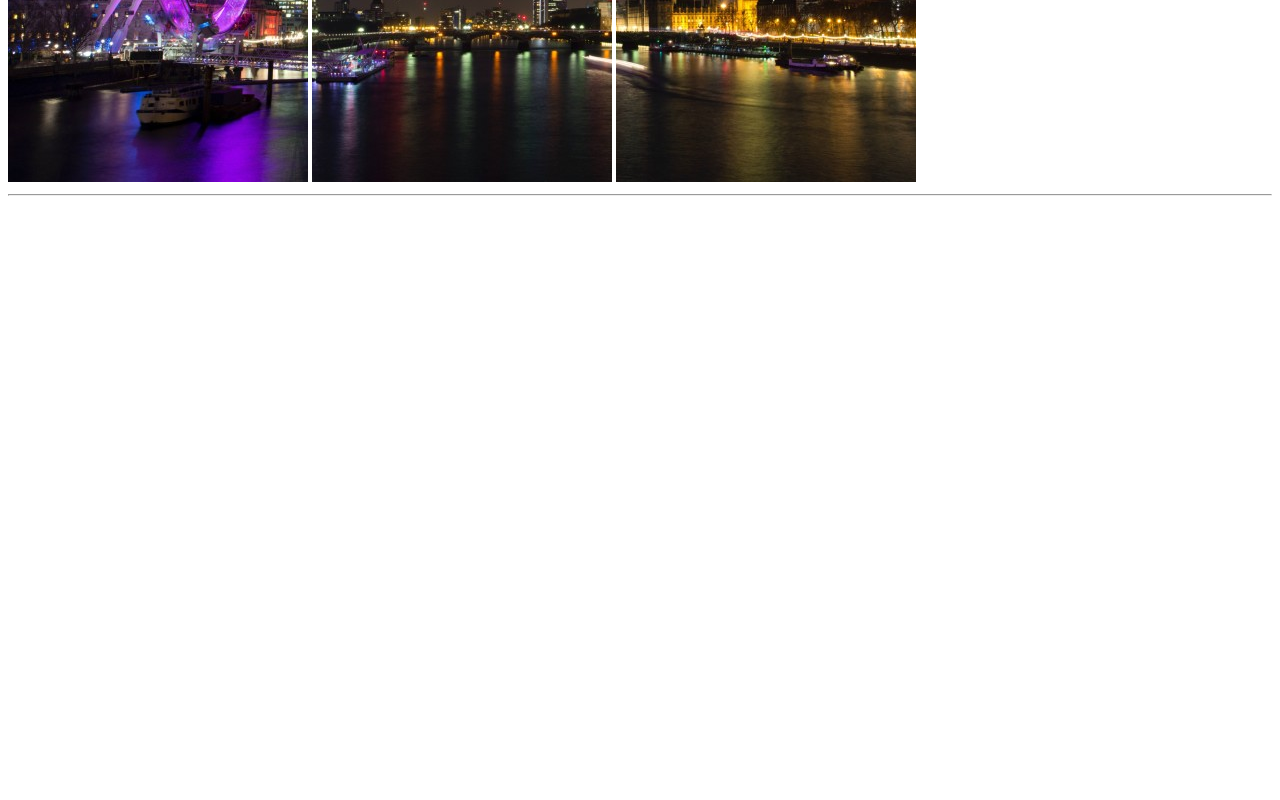
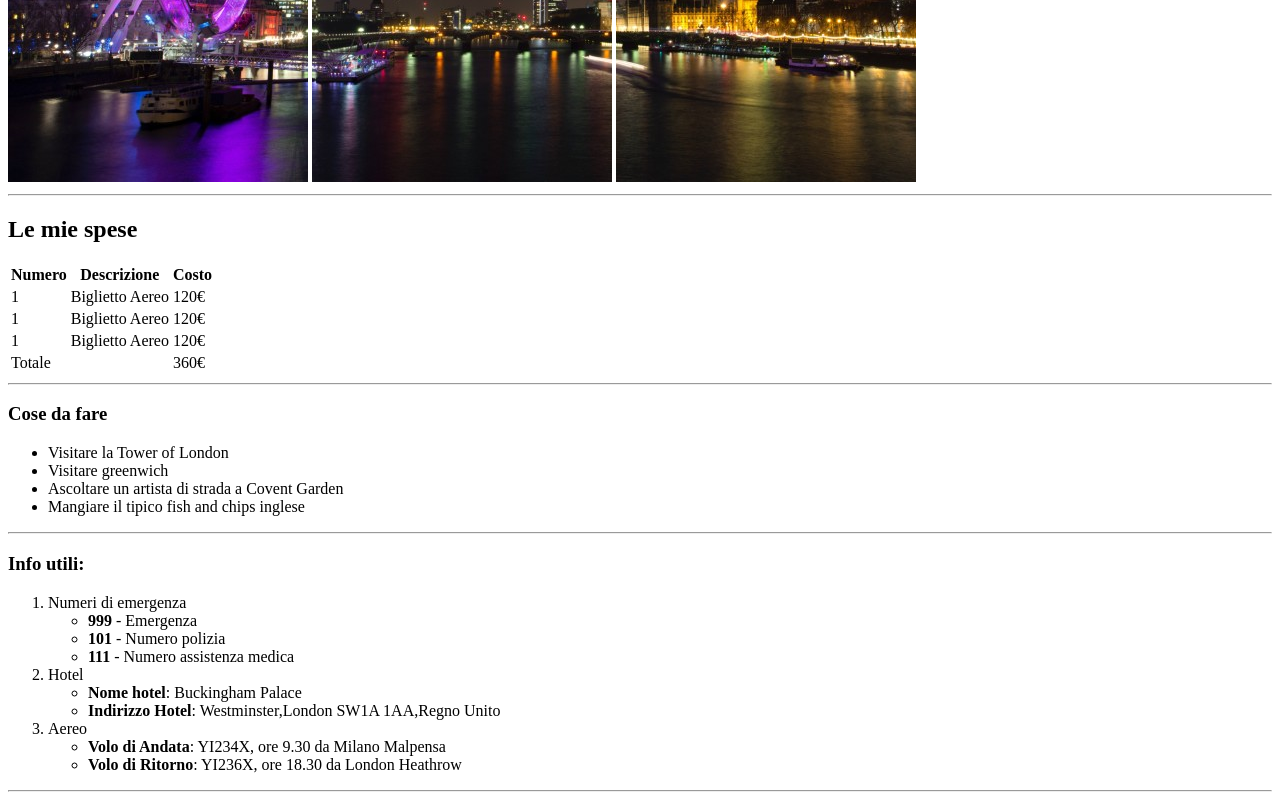
Before and after one commit to Steveh77/html-london-trip, a plain HTML site: page index.html in a window 1280 px wide. Shown: the part 498-1298 px from the top of the page. Before the commit the page ends 800 px from the top, so only its background shows below. Drawn offline with Linux system fonts and the light colour scheme.

Commit message:
added main

```diff
--- a/index.html
+++ b/index.html
@@ -14,6 +14,79 @@
         <img src="img/pexels-bill-emrich-230794-2.jpg" alt="pexels-bill">
     </header>
     <hr>
+    <main>
+        <section>
+            <!-- sezione "le mie spese" -->
+            <h2>Le mie spese</h2>
+            <table>
+                <tr>
+                    <th>Numero</th>
+                    <th>Descrizione</th>
+                    <th>Costo</th>
+                </tr>
+                <tr>
+                    <td>1</td>
+                    <td>Biglietto Aereo</td>
+                    <td>120€</td>
+                </tr>
+                <tr>
+                    <td>1</td>
+                    <td>Biglietto Aereo</td>
+                    <td>120€</td>
+                </tr>
+                <tr>
+                    <td>1</td>
+                    <td>Biglietto Aereo</td>
+                    <td>120€</td>
+                </tr>
+                <tr>
+                    <td>Totale</td>
+                    <td></td>
+                    <td>360€</td>
+                </tr>
 
+            </table>
+        </section>
+        <hr>
+        <section>
+            <!-- sezione "cose da fare" -->
+            <h3>Cose da fare</h3>
+            <ul>
+                <li>Visitare la Tower of London</li>
+                <li>Visitare greenwich</li>
+                <li>Ascoltare un artista di strada a Covent Garden</li>
+                <li>Mangiare il tipico fish and chips inglese</li>
+            </ul>
+        </section>
+        <hr>
+        <section>
+            <!-- sezione "info utili" -->
+            <h3>Info utili:</h3>
+            <ol>
+                <li>Numeri di emergenza
+                    <ul>
+                        <li><strong>999</strong> - Emergenza</li>
+                        <li><strong>101</strong> - Numero polizia</li>
+                        <li><strong>111</strong> - Numero assistenza medica</li>
+                    </ul>
+                </li>
+                <li>Hotel
+                    <ul>
+                        <li><strong>Nome hotel</strong>: Buckingham Palace</li>
+                        <li><strong>Indirizzo Hotel</strong>: Westminster,London SW1A 1AA,Regno Unito </li>
+                    </ul>
+                <li>Aereo
+                    <ul>
+                        <li><strong>Volo di Andata</strong>: YI234X, ore 9.30 da Milano Malpensa</li>
+                        <li><strong>Volo di Ritorno</strong>: YI236X, ore 18.30 da London Heathrow</li>
+                    </ul>
+            </ol>
+        </section>
+        <hr>
+
+    </main>
+    <footer>
+
+    </footer>
 </body>
 </html>
```
